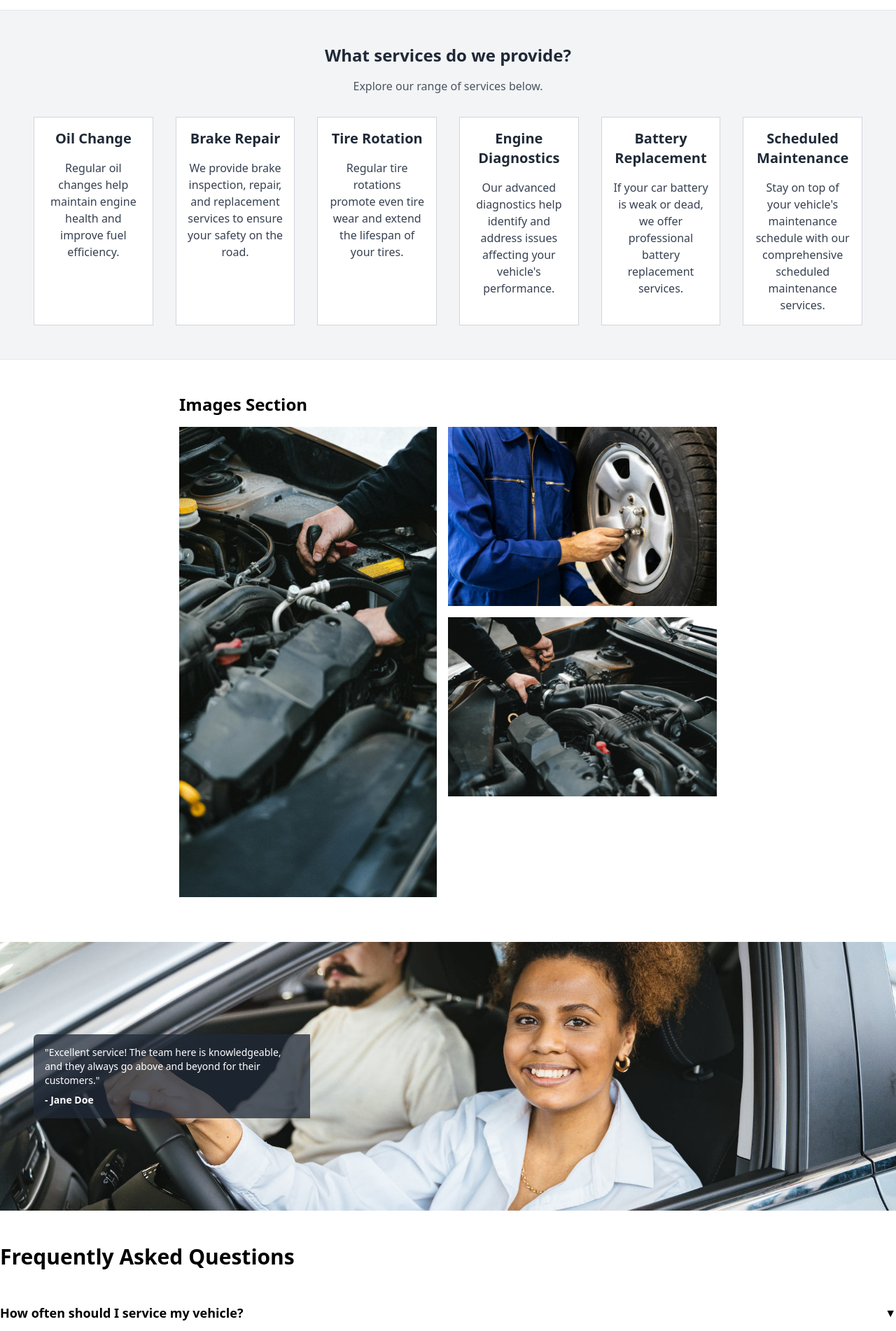
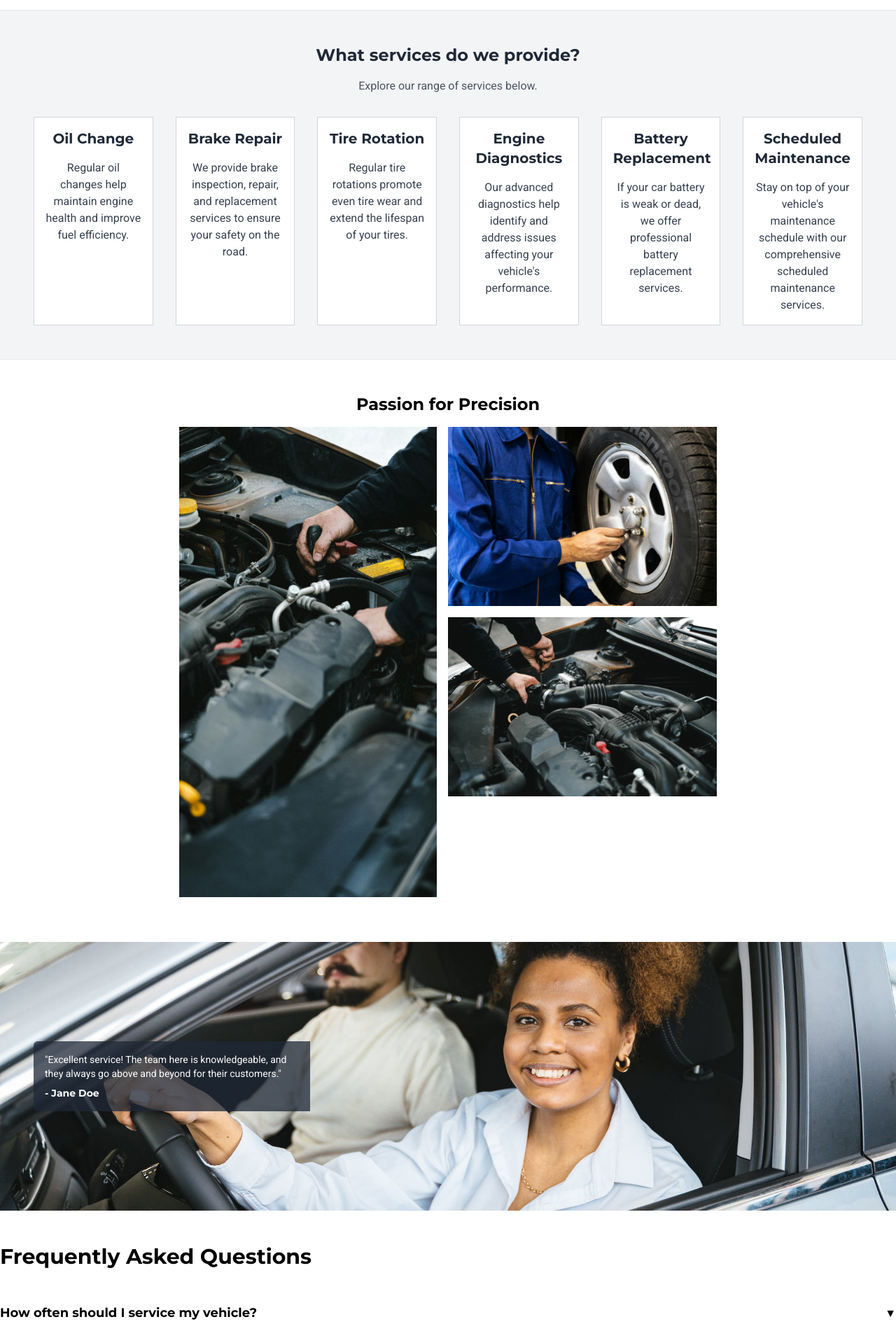
Before and after one commit to johnlombardi389/auto-website, a React (Vite) app: page / in a window 1280 px wide. Shown: the part 498-2400 px from the top of the page at 70% size. Built offline with nearby package versions, Linux system fonts and the light colour scheme.

Commit message:
Updated font styles

```diff
--- a/src/components/About.jsx
+++ b/src/components/About.jsx
@@ -3,15 +3,17 @@ const About = () => {
     <section id="about" className="py-12">
       <div className="container mx-auto">
         <div className="mb-8">
-          <h1 className="text-3xl font-bold mb-4">Our History</h1>
-          <p>
+          <h1 className="text-3xl font-bold mb-4 font-montserrat">
+            Our History
+          </h1>
+          <p className="font-roboto">
             Empire Auto Repair was founded in 1995 by John Smith, a passionate
             car enthusiast with a vision to provide top-notch auto repair
             services. Starting as a small garage in the heart of New York City,
             Empire Auto Repair quickly gained a reputation for excellence and
             customer satisfaction.
           </p>
-          <p>
+          <p className="font-roboto">
             Over the years, the business expanded its operations, incorporating
             the latest technologies and skilled technicians to meet the
             ever-growing demands of the automotive industry. Today, Empire Auto
@@ -22,16 +24,16 @@ const About = () => {
 
         {/* Company Overview */}
         <div className="mb-8">
-          <h1 className="text-3xl font-bold mb-4">
+          <h1 className="text-3xl font-bold mb-4 font-montserrat">
             Overview of Empire Auto Repair
           </h1>
-          <p>
+          <p className="font-roboto">
             Empire Auto Repair is a leading auto service provider committed to
             delivering exceptional repair and maintenance services. With a
             state-of-the-art facility and a team of highly skilled technicians,
             we cater to a wide range of automotive needs.
           </p>
-          <p>
+          <p className="font-roboto">
             Our customer-centric approach, transparent communication, and
             commitment to quality have set us apart in the competitive
             automotive repair industry. Whether it's routine maintenance,
@@ -42,8 +44,10 @@ const About = () => {
 
         {/* Mission Statement */}
         <div>
-          <h1 className="text-3xl font-bold mb-4">Our Mission Statement</h1>
-          <p>
+          <h1 className="text-3xl font-bold mb-4 font-montserrat">
+            Our Mission Statement
+          </h1>
+          <p className="font-roboto">
             At Empire Auto Repair, our mission is to provide reliable,
             high-quality automotive services that prioritize safety, efficiency,
             and customer satisfaction. We aim to build lasting relationships
--- a/src/components/FAQ.jsx
+++ b/src/components/FAQ.jsx
@@ -37,7 +37,9 @@ const FAQ = () => {
 
   return (
     <section id="faq" className="container mx-auto py-8">
-      <h1 className="text-3xl font-bold mb-8">Frequently Asked Questions</h1>
+      <h1 className="text-3xl font-bold mb-8 font-montserrat">
+        Frequently Asked Questions
+      </h1>
       <div className="space-y-4">
         {faqData.map((faq, index) => (
           <div key={index} className="border-b border-gray-300">
@@ -45,12 +47,14 @@ const FAQ = () => {
               className="flex items-center justify-between w-full py-4 focus:outline-none"
               onClick={() => toggleAnswer(index)}
             >
-              <span className="text-lg font-semibold">{faq.question}</span>
+              <span className="text-lg font-semibold font-montserrat">
+                {faq.question}
+              </span>
               <span>{activeIndex === index ? "▲" : "▼"}</span>
             </button>
             {activeIndex === index && (
               <div className="py-4">
-                <p>{faq.answer}</p>
+                <p className="font-roboto">{faq.answer}</p>
               </div>
             )}
           </div>
--- a/src/components/Footer.jsx
+++ b/src/components/Footer.jsx
@@ -11,32 +11,31 @@ const Footer = () => {
     <footer className="bg-gray-800 text-white py-4 mt-auto text-center">
       {/* Phone Number */}
       <div className="mb-4">
-        <FaPhoneAlt className="inline-block mr-2" />
-        <span>Call us: 123-456-7890</span>
+        <FaPhoneAlt size={25} className="inline-block mr-2" />
+        <span className="text-lg font-bold font-montserrat">
+          Call us: 123-456-7890
+        </span>
       </div>
 
       {/* Social Media Links */}
       <div className="flex justify-center mb-8 space-x-4">
         <a href="#" className="text-white">
-          <FaFacebook size={25} />
+          <FaFacebook size={20} />
         </a>
         <a href="#" className="text-white">
-          <FaInstagram size={25} />
+          <FaInstagram size={20} />
         </a>
         <a href="#" className="text-white">
-          <FaLinkedin size={25} />
+          <FaLinkedin size={20} />
         </a>
         <a href="#" className="text-white">
-          <FaTwitter size={25} />
+          <FaTwitter size={20} />
         </a>
       </div>
 
       {/* Company Address and Working Hours */}
       <div>
-        <p className="mb-2">20 W 34th St., New York, NY 10001</p>
-        {/* <p>Monday - Friday: 8:00 AM - 6:00 PM</p>
-        <p>Saturday: 9:00 AM - 4:00 PM</p>
-        <p>Sunday: Closed</p> */}
+        <p className="mb-2 font-roboto">20 W 34th St., New York, NY 10001</p>
       </div>
     </footer>
   );
--- a/src/components/Images.jsx
+++ b/src/components/Images.jsx
@@ -6,7 +6,9 @@ import horizontal2 from "../assets/horizontal2.jpg";
 const Images = () => {
   return (
     <section id="images" className="sm:px-32 md:px-64 lg:px-64 py-12 mb-4">
-      <h3 className="text-2xl font-bold mb-4">Images Section</h3>
+      <h3 className="text-2xl font-bold mb-4 text-center font-montserrat">
+        Passion for Precision
+      </h3>
 
       <div className="flex flex-col md:flex-row">
         {/* Vertical Image on the Left */}
--- a/src/components/Intro.jsx
+++ b/src/components/Intro.jsx
@@ -15,11 +15,11 @@ const Intro = () => {
       {/* Right side with text */}
       <div className="w-full md:w-1/2 px-8">
         <div className="text-center">
-          <h1 className="text-lg md:text-3lg lg:text-xl font-bold mb-4">
+          <h1 className="text-lg md:text-3lg lg:text-xl font-bold mb-4 font-montserrat">
             Revitalize Your Ride with Empire Auto Repair – Where Excellence
             Drives Every Service!
           </h1>
-          <p className="text-sm md:text-base lg:text-lg pb-4">
+          <p className="text-sm md:text-base lg:text-lg pb-4 font-robot">
             Our team of skilled technicians is committed to delivering top-notch
             automotive solutions, from routine maintenance to complex repairs.
             With cutting-edge diagnostics and a passion for precision, we ensure
--- a/src/components/Reviews.jsx
+++ b/src/components/Reviews.jsx
@@ -9,13 +9,15 @@ const Reviews = () => {
         {/* Quote Box */}
         <div className="bg-gray-800 bg-opacity-75 p-4 rounded-l-md w-1/3">
           {/* Customer Quote */}
-          <blockquote className="text-sm font-italic text-left text-white">
+          <blockquote className="text-sm font-italic text-left text-white font-roboto">
             "Excellent service! The team here is knowledgeable, and they always
             go above and beyond for their customers."
           </blockquote>
 
           {/* Customer Name */}
-          <p className="text-sm mt-2 font-bold text-white">- Jane Doe</p>
+          <p className="text-sm mt-2 font-bold text-white font-montserrat">
+            - Jane Doe
+          </p>
         </div>
       </div>
 
--- a/src/components/Services.jsx
+++ b/src/components/Services.jsx
@@ -37,10 +37,12 @@ const Services = () => {
       id="services"
       className="bg-gray-100 border-t border-gray-200 border-b p-12 text-center"
     >
-      <h3 className="text-2xl font-bold mb-4 text-gray-800">
+      <h3 className="text-2xl font-bold mb-4 text-gray-800 font-montserrat">
         What services do we provide?
       </h3>
-      <p className="text-gray-600 mb-8">Explore our range of services below.</p>
+      <p className="text-gray-600 mb-8 font-roboto">
+        Explore our range of services below.
+      </p>
 
       <div className="grid grid-cols-2 md:grid-cols-3 lg:grid-cols-6 gap-8">
         {servicesData.map((service, index) => (
@@ -48,10 +50,10 @@ const Services = () => {
             key={index}
             className="bg-white p-4 text-center border border-gray-300"
           >
-            <h4 className="text-sm md:text-lg lg:text-xl font-bold mb-4 text-gray-800">
+            <h4 className="text-sm md:text-lg lg:text-xl font-bold mb-4 text-gray-800 font-montserrat">
               {service.title}
             </h4>
-            <p className="text-xs md:text-sm lg:text-base text-gray-700">
+            <p className="text-xs md:text-sm lg:text-base text-gray-700 font-roboto">
               {service.description}
             </p>
           </div>
```
Also changed, not shown: src/components/Contact.jsx (+17 -13 lines).
